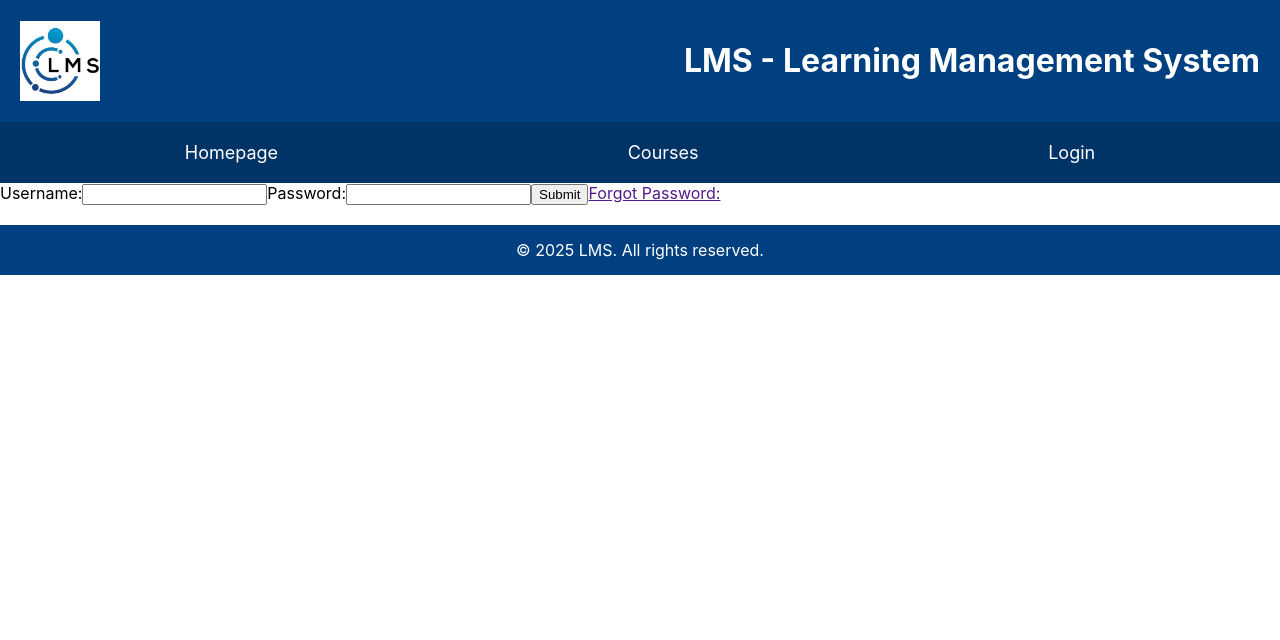
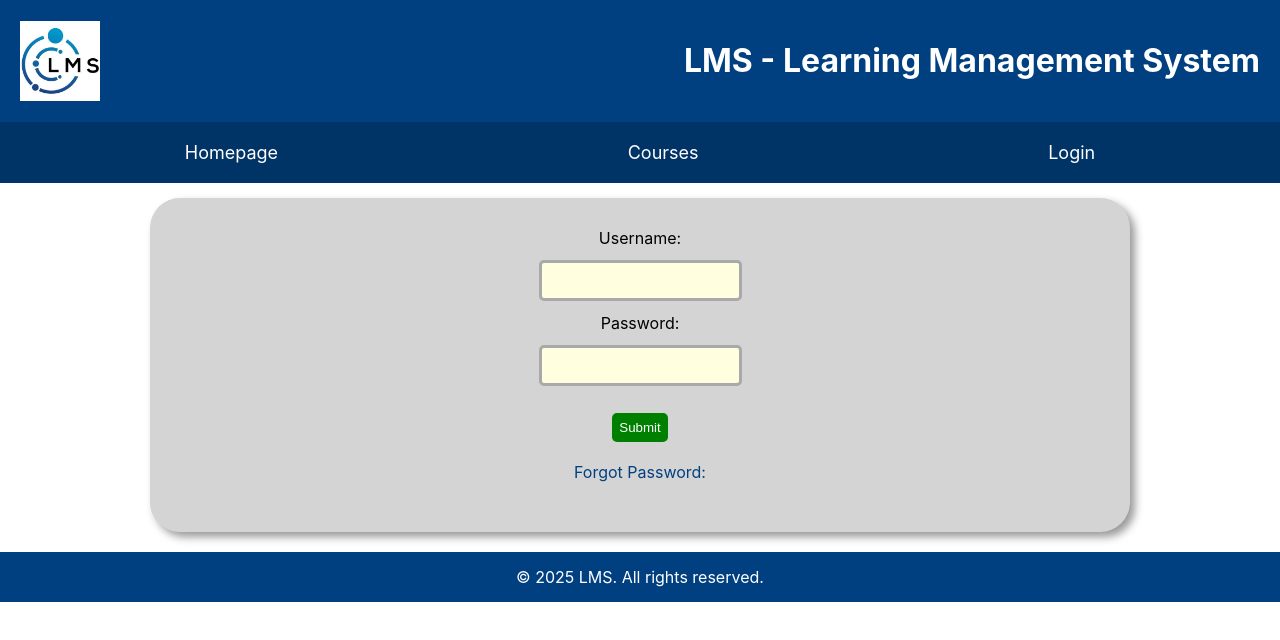
Before and after one commit to Chamer5465/ENSF381-Assignment4, a React (Create React App) app in the folder my-lms-app/: page /Login in a window 1280 px wide. Shown: the top 640 px of the page. Built offline with nearby package versions, Linux system fonts and the light colour scheme; no server answers.

Commit message:
Styling for loginForm done

```diff
--- /dev/null
+++ b/my-lms-app/src/LoginForm.css
@@ -0,0 +1,65 @@
+.login{
+    background-color: #d4d4d4;
+    display: flex;
+    flex-direction: column;
+    flex-wrap: nowrap;
+    text-align: center;
+    padding: 30px;
+    margin-top: 15px;
+    margin-left: 150px;
+    margin-right: 150px;
+    border-radius: 30px;
+    box-shadow: 5px 5px 8px #999999;
+}
+
+.password-container, .username-container{
+    display: flex;
+    flex-direction: column;
+    align-items: center;
+}
+
+.login-button{
+    background-color: #008000;
+    color: white;
+    text-align: center;
+    border-radius: 5px;
+    border: none;
+    padding: 7px;
+
+}
+
+.login-button-container{
+    text-align: center;
+    margin-top: 15px;
+    width: 100%;
+}
+
+.login-button:hover{
+    background-color: #006600;
+}
+
+
+#forgot-password{
+    color: #004080;
+    text-decoration: none;
+
+}
+
+#forgot-password:hover{
+    text-decoration: underline;
+}
+
+.forgot-password-container{
+    text-align: center;
+    margin-bottom: 20px;
+}
+
+#password, #username, #email, #confirm-password{
+    background-color: lightyellow;
+    padding: 10px;
+    border-radius: 5px;
+    border: 3px solid;
+    border-color: darkgray;
+    text-align: center;
+    margin: 12px;
+}
--- a/my-lms-app/src/LoginForm.js
+++ b/my-lms-app/src/LoginForm.js
@@ -1,6 +1,7 @@
 import React, { createContext } from 'react';
 import { useContext , useState, useEffect} from 'react';
 import AuthMessage from './AuthMessage';
+import './LoginForm.css';
 
 export const AuthContext = createContext();
 
@@ -67,13 +68,22 @@ function LoginForm() {
     return (
         <AuthContext.Provider value={{ message, setMessage, messageType, setMessageType }}>
             <div>
-                <form onSubmit={handleSubmit}>
-                    <label for='username'>Username:</label>
-                    <input type='text' id='username' value={username} onChange={(e) => setUsername(e.target.value)} ></input>
-                    <label for='password'>Password:</label>
-                    <input type='password' id='password' value={password} onChange={(e) => setPassword(e.target.value)} ></input>
-                    <button type='submit'>Submit</button>
-                    <a href=''>Forgot Password:</a>
+                <form onSubmit={handleSubmit} className='login'>
+                    <div className='username-container'>
+                        <label for='username'>Username:</label>
+                        <input type='text' id='username' value={username} onChange={(e) => setUsername(e.target.value)} ></input>
+                    </div>
+                    <div className='password-container'>
+                        <label for='password'>Password:</label>
+                        <input type='password' id='password' value={password} onChange={(e) => setPassword(e.target.value)} ></input>
+                    </div>
+                    <div className='login-button-container'>
+                        <button type='submit' className='login-button'>Submit</button>
+                    </div>
+                    <div className='forgot-password-container'>
+                        <br></br>
+                        <a href='' id='forgot-password'>Forgot Password:</a>
+                    </div>
                 </form>
                 <AuthMessage/>
             </div>
```
